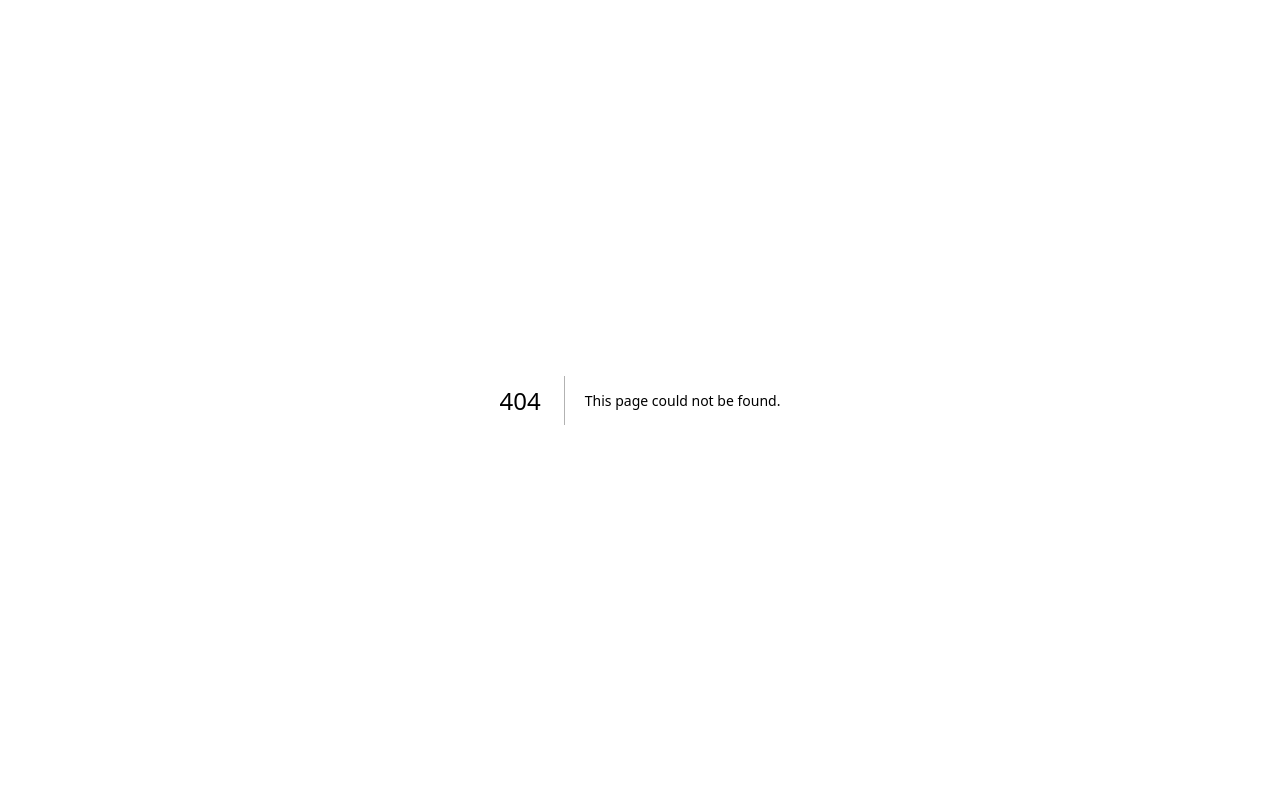
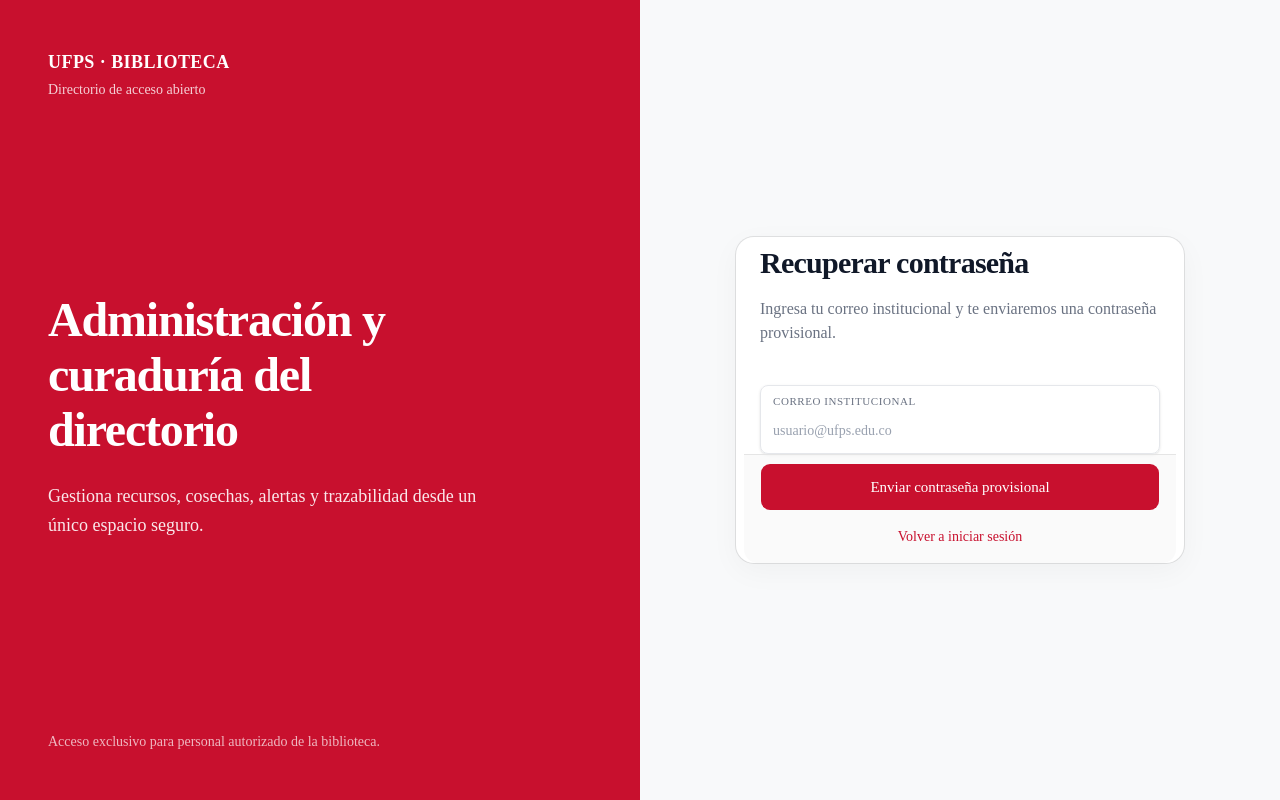
Before and after one commit to Keylerrr/RepositorioBiblioteca-Frontend, a Next.js app: page /admin/recuperar-contrasena in a window 1280 px wide. Before the commit this address had no page. Built offline with nearby package versions, Linux system fonts and the light colour scheme; no server answers.

Commit message:
feat(auth): agregar vista de recuperación de contraseña
Co-Authored-By: Claude Opus 5.5 <noreply@anthropic.com>

```diff
--- /dev/null
+++ b/src/app/admin/recuperar-contrasena/page.jsx
@@ -0,0 +1,13 @@
+import ForgotPasswordForm from "@/shared/components/ForgotPasswordForm";
+import AccountsGateway from "@/shared/components/AccountsGateway";
+import AdminAuthLayout from "@/shared/layouts/AdminAuthLayout";
+
+export default function ForgotPasswordPage() {
+  return (
+    <AccountsGateway>
+      <AdminAuthLayout>
+        <ForgotPasswordForm />
+      </AdminAuthLayout>
+    </AccountsGateway>
+  )
+}
--- a/src/shared/components/AdminLoginForm.jsx
+++ b/src/shared/components/AdminLoginForm.jsx
@@ -9,7 +9,7 @@ import { Card, CardContent, CardDescription, CardFooter, CardHeader, CardTitle }
 import AccountFeedback from "@/shared/components/AccountFeedback";
 import { useAccountsApi } from "@/shared/components/AccountsProvider";
 
-function LoginField({ id, label, ...props }) {
+export function LoginField({ id, label, ...props }) {
   return <div className="space-y-2 rounded-md border border-gray-200 px-3 py-2 shadow-sm focus-within:border-gray-400 focus-within:ring-1 focus-within:ring-gray-400">
     <Label htmlFor={id} className="text-[11px] font-medium tracking-wider text-gray-500 uppercase">{label}</Label>
     <Input id={id} required className="h-7 border-0 p-0 text-base shadow-none placeholder:text-gray-400 focus-visible:ring-0" {...props} />
--- /dev/null
+++ b/src/shared/components/ForgotPasswordForm.jsx
@@ -0,0 +1,61 @@
+"use client";
+
+import { useState } from "react";
+import Link from "next/link";
+import { Button } from "@/components/ui/button";
+import { Card, CardContent, CardDescription, CardFooter, CardHeader, CardTitle } from "@/components/ui/card";
+import AccountFeedback from "@/shared/components/AccountFeedback";
+import { LoginField } from "@/shared/components/AdminLoginForm";
+import { useAccountsApi } from "@/shared/components/AccountsProvider";
+
+export default function ForgotPasswordForm() {
+  const accountsApi = useAccountsApi();
+  const [email, setEmail] = useState("");
+  const [busy, setBusy] = useState(false);
+  const [error, setError] = useState(null);
+  const [message, setMessage] = useState(null);
+
+  async function submit(event) {
+    event.preventDefault();
+    if (busy) return;
+    setError(null);
+    setBusy(true);
+    try {
+      const result = await accountsApi.forgotPassword({ email: email.trim() });
+      setMessage(result?.detail || "Si el correo está registrado, recibirás una contraseña provisional.");
+    } catch (error) {
+      setError(error);
+    } finally {
+      setBusy(false);
+    }
+  }
+
+  return <Card className="w-full max-w-md rounded-2xl border-0 bg-white p-2 shadow-[0_8px_30px_rgb(0,0,0,0.04)]">
+    <CardHeader className="space-y-3 pb-6">
+      <CardTitle className="text-3xl font-bold tracking-tight text-gray-900">Recuperar contraseña</CardTitle>
+      <CardDescription className="text-base text-gray-500">Ingresa tu correo institucional y te enviaremos una contraseña provisional.</CardDescription>
+    </CardHeader>
+    {message ? <>
+      <CardContent className="space-y-5">
+        <div role="status" className="rounded-lg border border-green-200 bg-green-50 p-4 text-sm text-green-900">{message}</div>
+        <p className="text-[13px] text-gray-500">Al iniciar sesión con la contraseña provisional se te pedirá cambiarla.</p>
+      </CardContent>
+      <CardFooter className="pt-2 pb-4">
+        <Button asChild className="h-12 w-full rounded-lg bg-[#C8102E] text-[15px] font-medium text-white transition-colors hover:bg-[#A50D25]">
+          <Link href="/admin/login">Volver a iniciar sesión</Link>
+        </Button>
+      </CardFooter>
+    </> : <form onSubmit={submit} aria-busy={busy}>
+      <CardContent className="space-y-5">
+        {error && <AccountFeedback error={error} />}
+        <fieldset disabled={busy} className="space-y-5">
+          <LoginField id="forgot-email" label="Correo institucional" type="email" autoComplete="username" placeholder="usuario@ufps.edu.co" value={email} onChange={(event) => setEmail(event.target.value)} />
+        </fieldset>
+      </CardContent>
+      <CardFooter className="flex-col gap-4 pt-2 pb-4">
+        <Button type="submit" disabled={busy} className="h-12 w-full rounded-lg bg-[#C8102E] text-[15px] font-medium text-white transition-colors hover:bg-[#A50D25]">{busy ? "Enviando…" : "Enviar contraseña provisional"}</Button>
+        <Link href="/admin/login" className="text-sm font-medium text-[#C8102E] hover:underline">Volver a iniciar sesión</Link>
+      </CardFooter>
+    </form>}
+  </Card>;
+}
```
